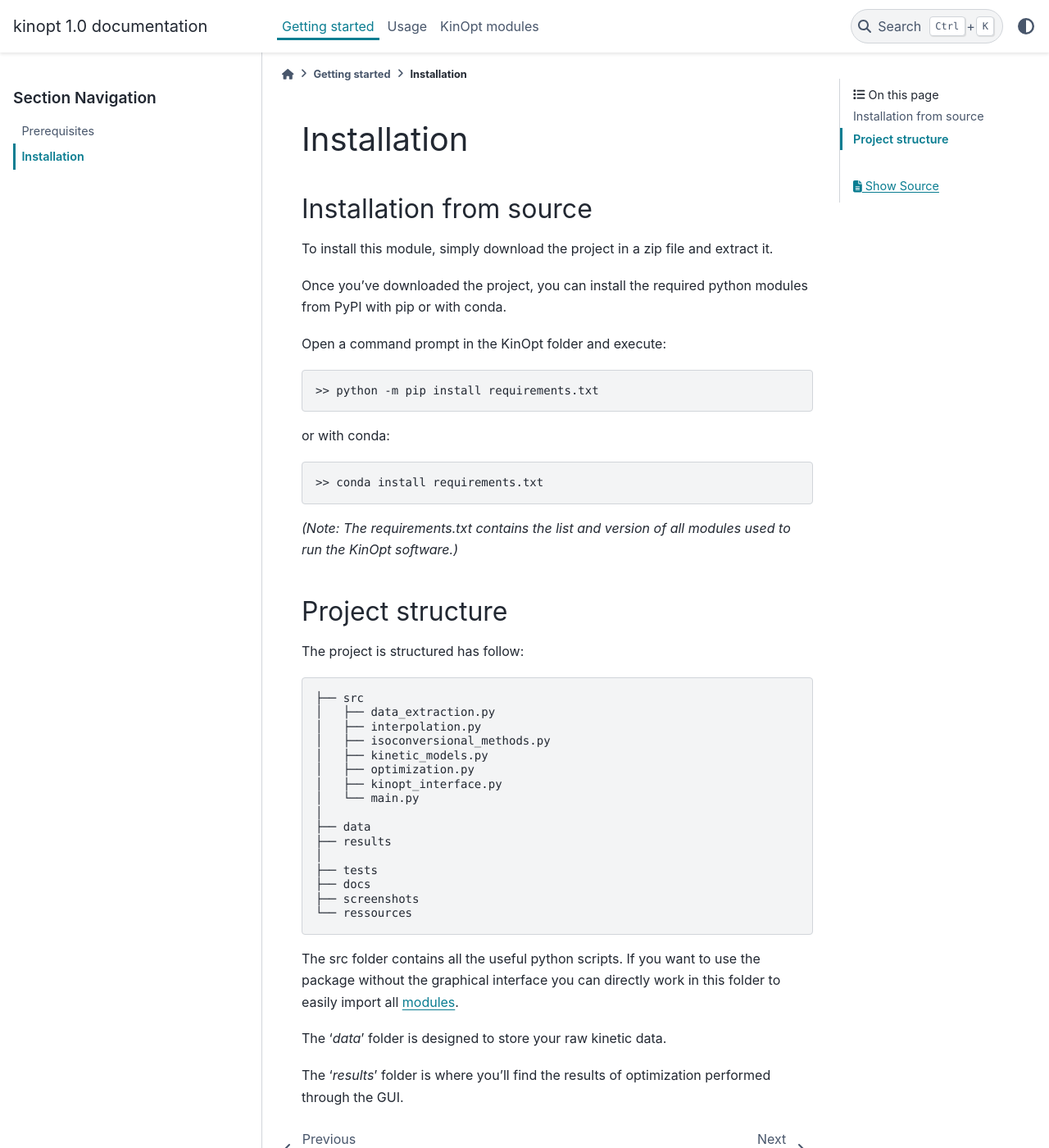
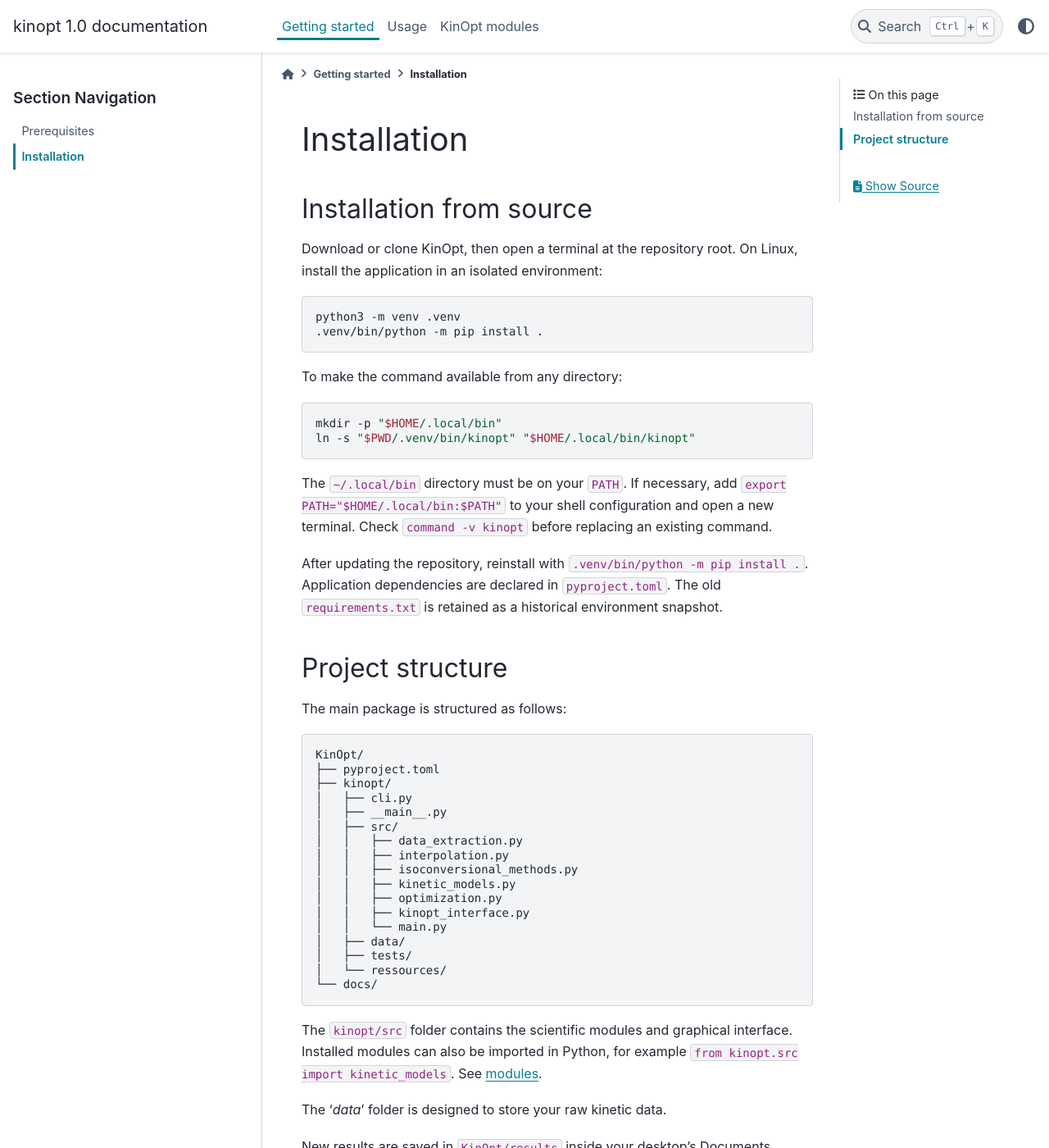
Before and after one commit to alan-tabore/KinOpt, a Sphinx documentation site: the page built from docs/source/installation.rst, in a window 1280 px wide and 1400 px high. Shown: the whole window at 82% size. Built offline with Sphinx 7.4.7 and the PyData theme 0.15.4, drawn with Linux system fonts in a browser that asks for light colours; some of the changed text lies outside the part shown.

Commit message:
Document Linux installation and check installed GUI launchers in CI

```diff
--- a/docs/source/installation.rst
+++ b/docs/source/installation.rst
@@ -4,52 +4,59 @@
 Installation from source
 -------------------------
 
-To install this module, simply download the project in a zip file and extract it.
-
-Once you've downloaded the project, you can install the required python modules
-from PyPI with pip or with conda.
-
-Open a command prompt in the KinOpt folder and execute:
+Download or clone KinOpt, then open a terminal at the repository root.
+On Linux, install the application in an isolated environment:
 
 .. code-block:: bash
 
-    >> python -m pip install requirements.txt
+    python3 -m venv .venv
+    .venv/bin/python -m pip install .
 
-or with conda:
+To make the command available from any directory:
 
 .. code-block:: bash
 
-    >> conda install requirements.txt
+    mkdir -p "$HOME/.local/bin"
+    ln -s "$PWD/.venv/bin/kinopt" "$HOME/.local/bin/kinopt"
 
-*(Note: The requirements.txt contains the list and version of all modules used to run the KinOpt software.)*
+The ``~/.local/bin`` directory must be on your ``PATH``. If necessary, add
+``export PATH="$HOME/.local/bin:$PATH"`` to your shell configuration and open a
+new terminal. Check ``command -v kinopt`` before replacing an existing command.
+
+After updating the repository, reinstall with ``.venv/bin/python -m pip install .``.
+Application dependencies are declared in ``pyproject.toml``. The old
+``requirements.txt`` is retained as a historical environment snapshot.
 
 Project structure
 -----------------
-The project is structured has follow:
+The main package is structured as follows:
 
 .. code-block:: text
 
-    ├── src
-    │   ├── data_extraction.py
-    │   ├── interpolation.py
-    │   ├── isoconversional_methods.py
-    │   ├── kinetic_models.py
-    │   ├── optimization.py
-    │   ├── kinopt_interface.py
-    │   └── main.py
-    │
-    ├── data
-    ├── results
-    │
-    ├── tests
-    ├── docs
-    ├── screenshots
-    └── ressources
+    KinOpt/
+    ├── pyproject.toml
+    ├── kinopt/
+    │   ├── cli.py
+    │   ├── __main__.py
+    │   ├── src/
+    │   │   ├── data_extraction.py
+    │   │   ├── interpolation.py
+    │   │   ├── isoconversional_methods.py
+    │   │   ├── kinetic_models.py
+    │   │   ├── optimization.py
+    │   │   ├── kinopt_interface.py
+    │   │   └── main.py
+    │   ├── data/
+    │   ├── tests/
+    │   └── ressources/
+    └── docs/
 
-The src folder contains all the useful python scripts.
-If you want to use the package without the graphical interface you can
-directly work in this folder to easily import all :doc:`modules <modules>`.
+The ``kinopt/src`` folder contains the scientific modules and graphical interface.
+Installed modules can also be imported in Python, for example
+``from kinopt.src import kinetic_models``. See :doc:`modules <modules>`.
 
 The '*data*' folder is designed to store your raw kinetic data.
 
-The '*results*' folder is where you'll find the results of optimization performed through the GUI.
+New results are saved in ``KinOpt/results`` inside your desktop's Documents
+folder, or in the folder passed with ``kinopt --results-dir DIRECTORY``.
+Existing files in the repository's old results folder can still be opened.
--- a/docs/source/launch_optimization.rst
+++ b/docs/source/launch_optimization.rst
@@ -19,7 +19,9 @@
 
 ⚠ The start of optimization can take a few seconds up to a few minutes to start, please be patient.
 
-At the end of optimization, a result file is saved under 'KinOpt/results/'.
+At the end of optimization, a result file is saved in ``KinOpt/results`` inside
+your desktop's Documents folder, or in the directory selected with
+``kinopt --results-dir DIRECTORY``. Its full path appears in the output panel.
 
 .. note::
     * The GUI will frequently be updated with the current state of optimization.
```
Also changed, not shown: README.md (+50 -10 lines), VALIDATION.md (+7 -4 lines), docs/source/launch_GUI.rst (+18 -5 lines), 2 other files.
